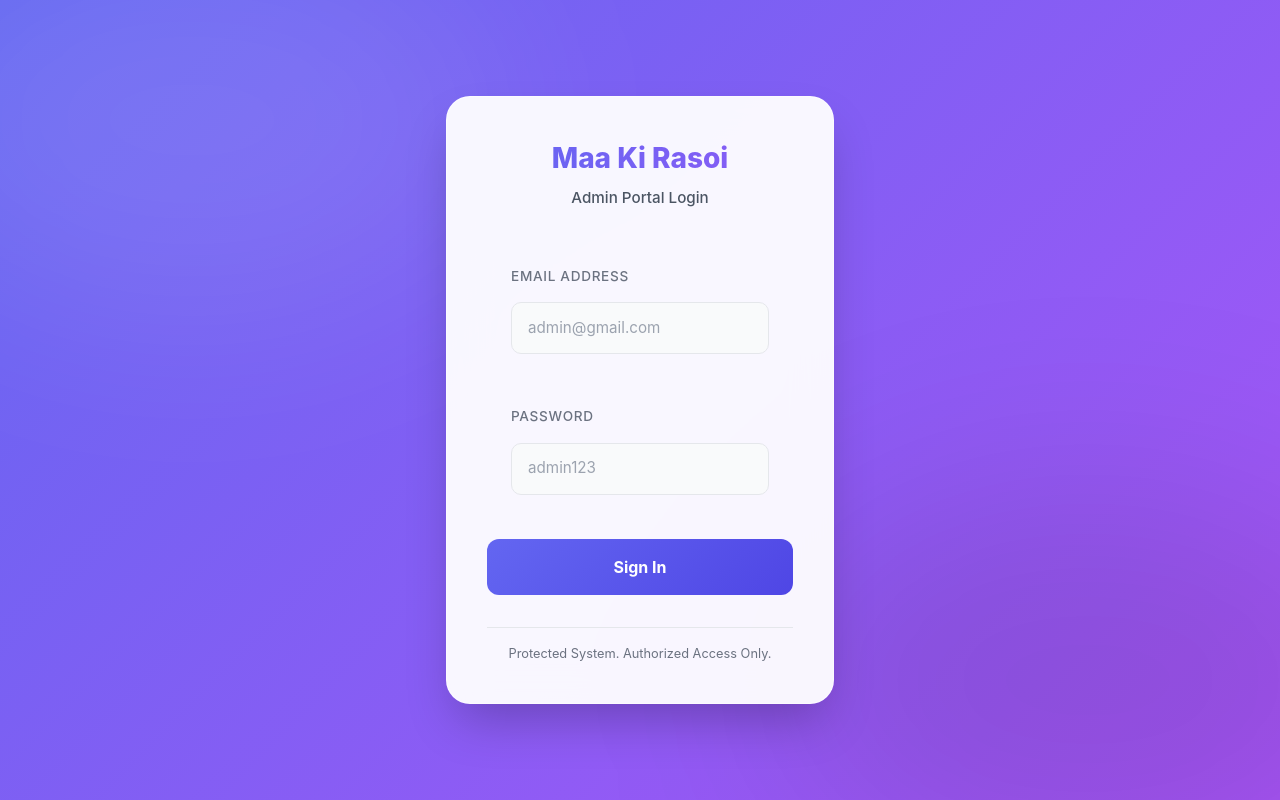
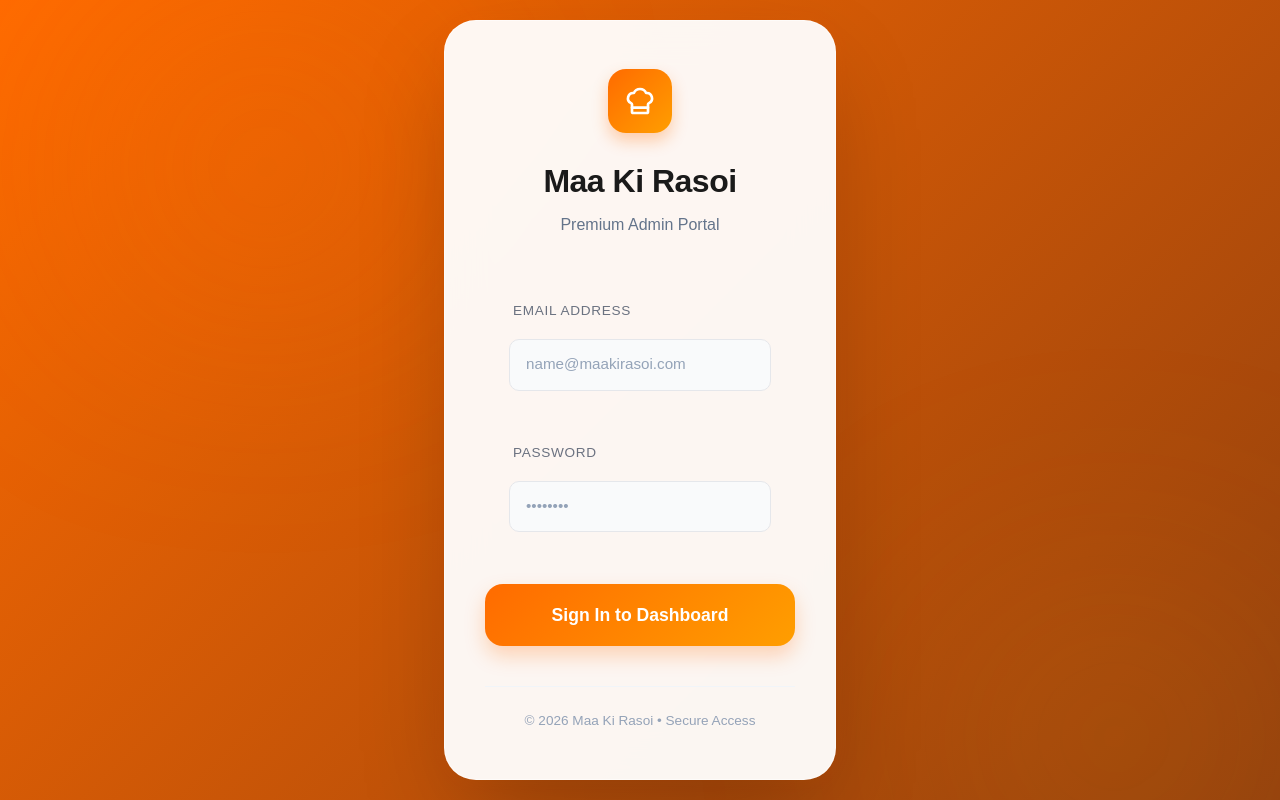
Before and after one commit to Devang-ai/MaaKiRasoi-Admin, a React (Vite) app: page /login in a window 1280 px wide. Built offline with nearby package versions, Linux system fonts and the light colour scheme; no server answers.

Commit message:
Updated premium login UI and brand theme

```diff
--- a/src/pages/Login.jsx
+++ b/src/pages/Login.jsx
@@ -1,6 +1,7 @@
 import { useState } from "react";
 import { useNavigate } from "react-router-dom";
 import { useAuth } from "../context/AuthContext";
+import { ChefHat } from "lucide-react";
 import "../styles/login.css";
 
 export default function Login() {
@@ -27,8 +28,11 @@ export default function Login() {
             <div className="login-container">
                 <div className="login-card">
                     <div className="login-header">
+                        <div className="logo-icon-container">
+                            <ChefHat size={32} />
+                        </div>
                         <h1>Maa Ki Rasoi</h1>
-                        <p>Admin Portal Login</p>
+                        <p>Premium Admin Portal</p>
                     </div>
 
                     <form onSubmit={handleSubmit}>
@@ -36,7 +40,7 @@ export default function Login() {
                             <label>Email Address</label>
                             <input
                                 type="email"
-                                placeholder="admin@gmail.com"
+                                placeholder="name@maakirasoi.com"
                                 value={email}
                                 onChange={(e) => setEmail(e.target.value)}
                                 required
@@ -47,7 +51,7 @@ export default function Login() {
                             <label>Password</label>
                             <input
                                 type="password"
-                                placeholder="admin123"
+                                placeholder="••••••••"
                                 value={password}
                                 onChange={(e) => setPassword(e.target.value)}
                                 required
@@ -57,12 +61,12 @@ export default function Login() {
                         {error && <div className="error-message">{error}</div>}
 
                         <button type="submit" className="login-btn">
-                            Sign In
+                            Sign In to Dashboard
                         </button>
                     </form>
 
                     <div className="login-footer">
-                        <p>Protected System. Authorized Access Only.</p>
+                        <p>© 2026 Maa Ki Rasoi • Secure Access</p>
                     </div>
                 </div>
             </div>
--- a/src/styles/login.css
+++ b/src/styles/login.css
@@ -1,5 +1,5 @@
 /* =========================================
-   LOGIN PAGE STYLING
+   LOGIN PAGE STYLING (Premium MaaKiRasoi Theme)
    ========================================= */
 
 .login-page {
@@ -8,77 +8,97 @@
     display: flex;
     align-items: center;
     justify-content: center;
-    background: linear-gradient(135deg, #6366f1 0%, #a855f7 100%);
+    background: linear-gradient(135deg, #FF6B00 0%, #92400E 100%);
     position: relative;
     overflow: hidden;
+    font-family: 'Poppins', sans-serif;
 }
 
-/* Animated Background Shapes */
+/* Animated Background Micro-Elements */
 .login-page::before {
     content: '';
     position: absolute;
     top: -10%;
     left: -10%;
-    width: 50%;
-    height: 50%;
-    background: rgba(255, 255, 255, 0.1);
-    border-radius: 50%;
-    filter: blur(100px);
+    width: 60%;
+    height: 60%;
+    background: radial-gradient(circle, rgba(255, 107, 0, 0.2) 0%, transparent 70%);
+    filter: blur(80px);
     z-index: 1;
+    animation: floating 15s ease-in-out infinite alternate;
 }
 
 .login-page::after {
     content: '';
     position: absolute;
-    bottom: -10%;
+    bottom: -15%;
     right: -10%;
     width: 50%;
     height: 50%;
-    background: rgba(0, 0, 0, 0.1);
-    border-radius: 50%;
+    background: radial-gradient(circle, rgba(255, 158, 0, 0.15) 0%, transparent 70%);
     filter: blur(100px);
     z-index: 1;
+    animation: floating 20s ease-in-out infinite alternate-reverse;
+}
+
+@keyframes floating {
+    0% { transform: translate(0, 0) scale(1); }
+    100% { transform: translate(5%, 5%) scale(1.1); }
 }
 
 .login-container {
     z-index: 10;
     width: 100%;
-    max-width: 420px;
-    padding: 1rem;
+    max-width: 440px;
+    padding: 1.5rem;
+    animation: fadeInScale 0.6s cubic-bezier(0.16, 1, 0.3, 1);
+}
+
+@keyframes fadeInScale {
+    from { opacity: 0; transform: scale(0.9) translateY(20px); }
+    to { opacity: 1; transform: scale(1) translateY(0); }
 }
 
 .login-card {
     background: rgba(255, 255, 255, 0.95);
-    /* More opaque for readability */
     backdrop-filter: blur(20px);
-    padding: 2.5rem;
-    border-radius: 24px;
-    box-shadow: 0 25px 50px -12px rgba(0, 0, 0, 0.25);
-    border: 1px solid rgba(255, 255, 255, 0.5);
-    color: #1f2937;
-    /* Default light mode text */
+    padding: 3rem 2.5rem;
+    border-radius: 32px;
+    box-shadow: 0 40px 100px -20px rgba(0, 0, 0, 0.25),
+                0 0 20px rgba(255, 107, 0, 0.1);
+    border: 1px solid rgba(255, 255, 255, 0.6);
+    position: relative;
 }
 
 .login-header {
     text-align: center;
-    margin-bottom: 2rem;
+    margin-bottom: 2.5rem;
+}
+
+.logo-icon-container {
+    width: 64px;
+    height: 64px;
+    background: linear-gradient(135deg, #FF6B00, #FF9E00);
+    border-radius: 18px;
+    display: flex;
+    align-items: center;
+    justify-content: center;
+    margin: 0 auto 1.5rem;
+    box-shadow: 0 8px 16px rgba(255, 107, 0, 0.3);
+    color: white;
 }
 
 .login-header h1 {
-    font-size: 1.75rem;
-    color: #1f2937;
+    font-size: 2rem;
+    color: #1A1A1A;
     margin: 0 0 0.5rem 0;
     font-weight: 800;
-    background: linear-gradient(to right, #6366f1, #8b5cf6);
-    -webkit-background-clip: text;
-    background-clip: text;
-    -webkit-text-fill-color: transparent;
+    letter-spacing: -0.5px;
 }
 
 .login-header p {
-    color: #4b5563;
-    /* Darker gray for readability */
-    font-size: 0.95rem;
+    color: #64748b;
+    font-size: 1rem;
     margin: 0;
     font-weight: 500;
 }
@@ -91,129 +111,126 @@
 .form-group label {
     display: block;
     font-size: 0.85rem;
-    font-weight: 700;
-    color: #374151;
-    /* Dark gray */
-    margin-bottom: 0.5rem;
-    text-transform: uppercase;
-    letter-spacing: 0.05em;
+    font-weight: 600;
+    color: #475569;
+    margin-bottom: 0.6rem;
+    padding-left: 4px;
+}
+
+.input-wrapper {
+    position: relative;
+    display: flex;
+    align-items: center;
 }
 
 .form-group input {
     display: block;
     width: 100%;
-    padding: 0.85rem 1rem;
-    border: 2px solid #d1d5db;
-    /* Distinct border */
-    border-radius: 12px;
+    padding: 1rem 1.25rem;
+    border: 2.5px solid #F1F5F9;
+    border-radius: 16px;
     font-size: 1rem;
-    transition: all 0.2s;
-    background: #ffffff;
-    /* White bg for inputs */
-    color: #111827;
-    /* Near black text */
+    transition: all 0.3s ease;
+    background: #F8FAFC;
+    color: #1A1A1A;
+    font-weight: 500;
 }
 
 .form-group input::placeholder {
-    color: #9ca3af;
+    color: #94A3B8;
 }
 
 .form-group input:focus {
-    border-color: #6366f1;
+    border-color: #FF6B00;
     background: #fff;
     outline: none;
-    box-shadow: 0 0 0 4px rgba(99, 102, 241, 0.1);
-    color: #000;
+    box-shadow: 0 0 0 5px rgba(255, 107, 0, 0.1);
+    transform: translateY(-1px);
 }
 
 .error-message {
-    background: #fef2f2;
-    color: #b91c1c;
-    padding: 0.75rem;
-    border-radius: 8px;
+    background: #FEF2F2;
+    color: #DC2626;
+    padding: 1rem;
+    border-radius: 12px;
     margin-bottom: 1.5rem;
     font-size: 0.9rem;
-    border: 1px solid #fecaca;
+    border: 1px solid #FEE2E2;
     text-align: center;
-    font-weight: 500;
+    font-weight: 600;
+    animation: shake 0.4s ease-in-out;
+}
+
+@keyframes shake {
+    0%, 100% { transform: translateX(0); }
+    25% { transform: translateX(-5px); }
+    75% { transform: translateX(5px); }
 }
 
 .login-btn {
     width: 100%;
-    padding: 1rem;
-    background: linear-gradient(135deg, #6366f1 0%, #4f46e5 100%);
+    padding: 1.1rem;
+    background: linear-gradient(135deg, #FF6B00 0%, #FF9E00 100%);
     color: #fff;
     border: none;
-    border-radius: 12px;
-    font-size: 1rem;
+    border-radius: 18px;
+    font-size: 1.1rem;
     font-weight: 700;
     cursor: pointer;
-    transition: transform 0.2s, box-shadow 0.2s;
-    margin-top: 1rem;
+    transition: all 0.3s cubic-bezier(0.175, 0.885, 0.32, 1.275);
+    margin-top: 1.5rem;
+    box-shadow: 0 10px 20px rgba(255, 107, 0, 0.25);
 }
 
 .login-btn:hover {
-    transform: translateY(-2px);
-    box-shadow: 0 10px 20px rgba(99, 102, 241, 0.3);
+    transform: translateY(-3px);
+    box-shadow: 0 15px 25px rgba(255, 107, 0, 0.35);
 }
 
-.forgot-password-link {
-    display: block;
-    text-align: right;
-    font-size: 0.85rem;
-    color: #6366f1;
-    text-decoration: none;
-    font-weight: 600;
-    margin-bottom: 0.5rem;
-}
-
-.forgot-password-link:hover {
-    text-decoration: underline;
+.login-btn:active {
+    transform: translateY(0);
 }
 
 .login-footer {
     text-align: center;
-    margin-top: 2rem;
-    font-size: 0.8rem;
-    color: #6b7280;
-    border-top: 1px solid #e5e7eb;
-    padding-top: 1rem;
+    margin-top: 2.5rem;
+    font-size: 0.85rem;
+    color: #94A3B8;
+    border-top: 1px solid #F1F5F9;
+    padding-top: 1.5rem;
+    font-weight: 500;
 }
 
-/* Dark Mode Overrides (Login Page specific)
-   We assume the OS or a toggle might set this, but on Login page
-   user might not have toggled it yet.
-   However, if 'dark' class is present on body:
-*/
+/* Dark Mode Support (Matches partner-theme.css tokens) */
 body[data-theme="dark"] .login-card {
-    background: rgba(30, 41, 59, 0.95);
-    border-color: #334155;
-    color: #f8fafc;
+    background: rgba(30, 30, 30, 0.9);
+    border-color: rgba(255, 255, 255, 0.05);
+    box-shadow: 0 40px 100px rgba(0, 0, 0, 0.6);
 }
 
-/* body[data-theme="dark"] .login-header h1 {
-    Gradient text still works
-} */
+body[data-theme="dark"] .login-header h1 {
+    color: #FFFFFF;
+}
 
 body[data-theme="dark"] .login-header p {
-    color: #cbd5e1;
+    color: #94A3B8;
 }
 
 body[data-theme="dark"] .form-group label {
-    color: #cbd5e1;
+    color: #CBD5E1;
 }
 
 body[data-theme="dark"] .form-group input {
-    background: #0f172a;
-    border-color: #334155;
+    background: #262626;
+    border-color: #333333;
     color: #fff;
 }
 
-body[data-theme="dark"] .form-group input::placeholder {
-    color: #64748b;
+body[data-theme="dark"] .form-group input:focus {
+    background: #1E1E1E;
 }
 
 body[data-theme="dark"] .login-footer {
-    color: #94a3b8;
-    border-color: #334155;
+    border-color: #262626;
+    color: #64748B;
 }
```
